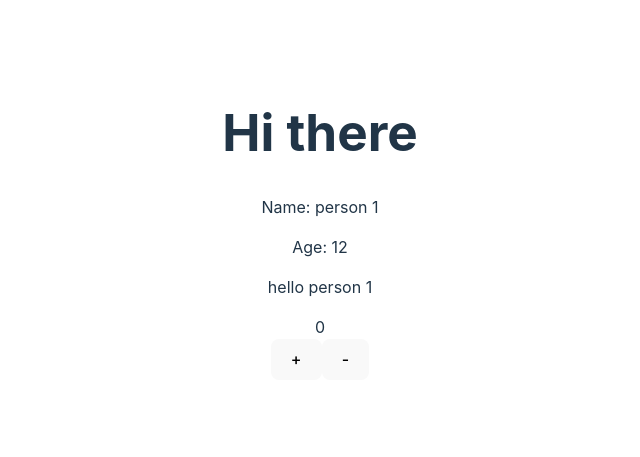
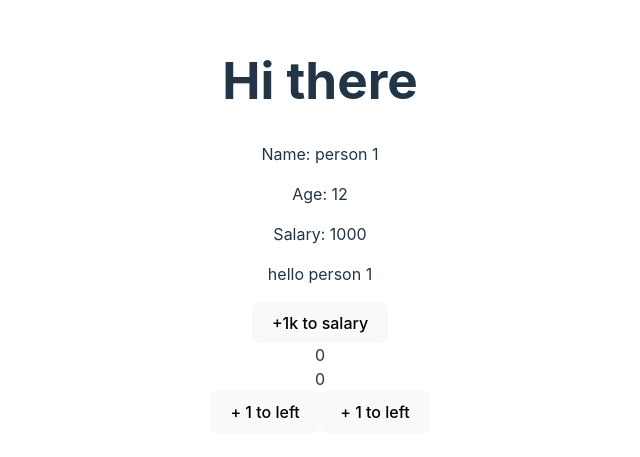
Before and after one commit to ThiccPan/learn-react, a React (Vite) app: page / in a window 1280 px wide. Shown: the part 175-632 px from the top of the page, without its empty margins (320-960 px from the left). Built offline with nearby package versions, Linux system fonts and the light colour scheme.

Commit message:
fso: 1.d-complex state

```diff
--- a/src/App.jsx
+++ b/src/App.jsx
@@ -18,11 +18,13 @@ class Employee {
 let personList = [
 	{
 		name: "person 1",
-		age: 12
+		age: 12,
+		salary: 1000
 	},
 	{
 		name: "person 2",
-		age: 14
+		age: 14,
+		salary: 1000
 	}
 ]
 
@@ -36,7 +38,7 @@ manager.manageEmployee = (employeeName) => {
 }
 
 function App() {
-	const [counter, setcounter] = useState(0)
+	const [displayPerson, setPerson] = useState(personList[0])
 
 	console.log(manager.greet())
 	console.log(manager.manageEmployee("person 1"))
@@ -46,9 +48,12 @@ function App() {
 	return (
 		<>
 			<h1>Hi there</h1>
-			<PersonCard name={personList[0].name} age={personList[0].age} />
-			{/* <PersonCard name={personList[1].name} age={personList[1].age} /> */}
-			<Counter count={counter} setCounter={setcounter}/>
+			<PersonCard
+				person={displayPerson}
+				setPerson={setPerson}
+			/>
+
+			<Counter/>
 		</>
 	)
 }
--- a/src/Counter.jsx
+++ b/src/Counter.jsx
@@ -1,10 +1,32 @@
 // eslint-disable-next-line react/prop-types
-const Counter = ({ count, setCounter }) => {
+import { useState } from "react";
+
+const Counter = () => {
+    const [count, setCount] = useState({
+        count1: 0,
+        count2: 0
+    })
+
+    const handleLeft = () => {
+        setCount({
+            ...count,
+            count1: count.count1 + 1,
+        });
+    }
+
+    const handleRight = () => {
+        setCount({
+            ...count,
+            count2: count.count2 + 1
+        });
+    }
+
     return (
         <>
-            <div>{count}</div>
-            <button onClick={() => setCounter(count+1)}>+</button>
-            <button onClick={() => setCounter(count-1)}>-</button>
+            <div>{count.count1}</div>
+            <div>{count.count2}</div>
+            <button onClick={handleLeft}>+ 1 to left</button>
+            <button onClick={handleRight}>+ 1 to left</button>
         </>
     )
 }
--- a/src/PersonCard.jsx
+++ b/src/PersonCard.jsx
@@ -1,11 +1,18 @@
-const PersonCard = ({name, age}) => {
-    console.log(name, age)
-    const greetingMsg = () => `hello ${name}`
+const PersonCard = ({person, setPerson}) => {
+    console.log(person)
+    const greetingMsg = () => `hello ${person.name}`
+    const updateSalary = () => setPerson({
+        ...person,
+        salary: person.salary + 1000,
+    })
     return (
         <div>
-            <p>Name: <span>{name}</span></p>
-            <p>Age: {age}</p>
+            <p>Name: <span>{person.name}</span></p>
+            <p>Age: {person.age}</p>
+            <p>Salary: {person.salary}</p>
             <p>{greetingMsg()}</p>
+
+            <button onClick={updateSalary}>+1k to salary</button>
         </div>
     )
 }
```
